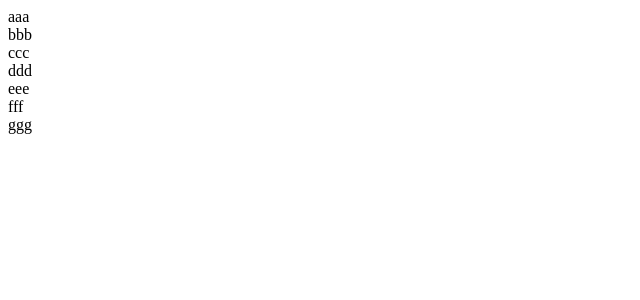
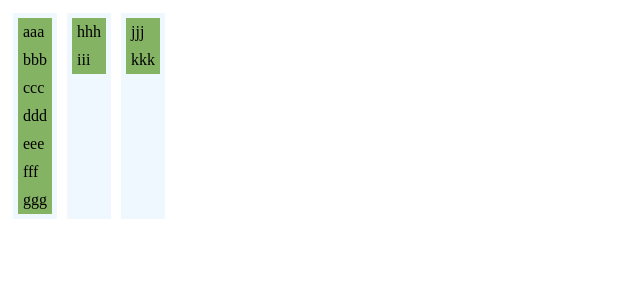
Before and after one commit to kilfro/task-board, a React app: page / in a window 1280 px wide. Shown: the top 300 px of the page, without its empty margins (0-640 px from the left). Built offline with nearby package versions, Linux system fonts and the light colour scheme.

Commit message:
Using styles

```diff
--- a/src/App.jsx
+++ b/src/App.jsx
@@ -13,8 +13,13 @@ const App = () => {
             {id: 7, description: 'ggg'},
         ],
         doing: [
+            {id: 8, description: 'hhh'},
+            {id: 9, description: 'iii'},
         ],
-        done: [],
+        done: [
+            {id: 10, description: 'jjj'},
+            {id: 11, description: 'kkk'},
+        ],
     }
     const [tasks, setTasks] = useState(defaultState)
 
--- a/src/components/Board.jsx
+++ b/src/components/Board.jsx
@@ -1,6 +1,10 @@
 import React from 'react'
 import {DragDropContext} from 'react-beautiful-dnd'
 import List from './List'
+
+const containerStyle = {
+    display: 'flex'
+}
 
 const Board = ({tasks, setTasks}) => {
     const move = (source, destination, draggableId) => {
@@ -46,7 +50,15 @@ const Board = ({tasks, setTasks}) => {
 
     return (
         <DragDropContext onDragEnd={dragEndHandler}>
-            {Object.keys(tasks).map(listName => <List key={listName} droppableId={listName} tasks={tasks[listName]}/>)}
+            <div style={containerStyle}>
+                {Object.keys(tasks).map(listName => (
+                    <List
+                        key={listName}
+                        droppableId={listName}
+                        tasks={tasks[listName]}
+                    />)
+                )}
+            </div>
         </DragDropContext>
     )
 }
--- a/src/components/List.jsx
+++ b/src/components/List.jsx
@@ -2,10 +2,16 @@ import React from 'react'
 import {Droppable} from 'react-beautiful-dnd'
 import Task from './Task'
 
+const getListStyle = (isDraggingOver) => ({
+    margin: 5,
+    padding: 5,
+    backgroundColor: isDraggingOver ? 'antiquewhite' : 'aliceblue',
+})
+
 const List = ({droppableId, tasks}) => (
     <Droppable droppableId={droppableId}>
-        {(provided) => (
-            <div ref={provided.innerRef}>
+        {(provided, snapshot) => (
+            <div ref={provided.innerRef} style={getListStyle(snapshot.isDraggingOver)}>
                 {tasks.map((t, index) => (
                     <Task
                         key={t.id}
@@ -14,6 +20,8 @@ const List = ({droppableId, tasks}) => (
                         text={t.description}
                     />)
                 )}
+                {console.log(provided)}
+
                 {provided.placeholder}
             </div>
         )}
--- a/src/components/Task.jsx
+++ b/src/components/Task.jsx
@@ -1,13 +1,20 @@
 import React from 'react'
 import {Draggable} from 'react-beautiful-dnd'
 
+const getTaskStyle = (isDragging, draggableStyle) => ({
+    padding: 5,
+    backgroundColor: isDragging ? '#85475e' : '#85b364',
+    ...draggableStyle,
+})
+
 const Task = ({draggableId, index, text}) => (
     <Draggable draggableId={draggableId} index={index}>
-        {(provided) => (
+        {(provided, snapshot) => (
             <div
                 ref={provided.innerRef}
                 {...provided.draggableProps}
                 {...provided.dragHandleProps}
+                style={getTaskStyle(snapshot.isDragging, provided.draggableProps.style)}
             >
                 {text}
             </div>
```
